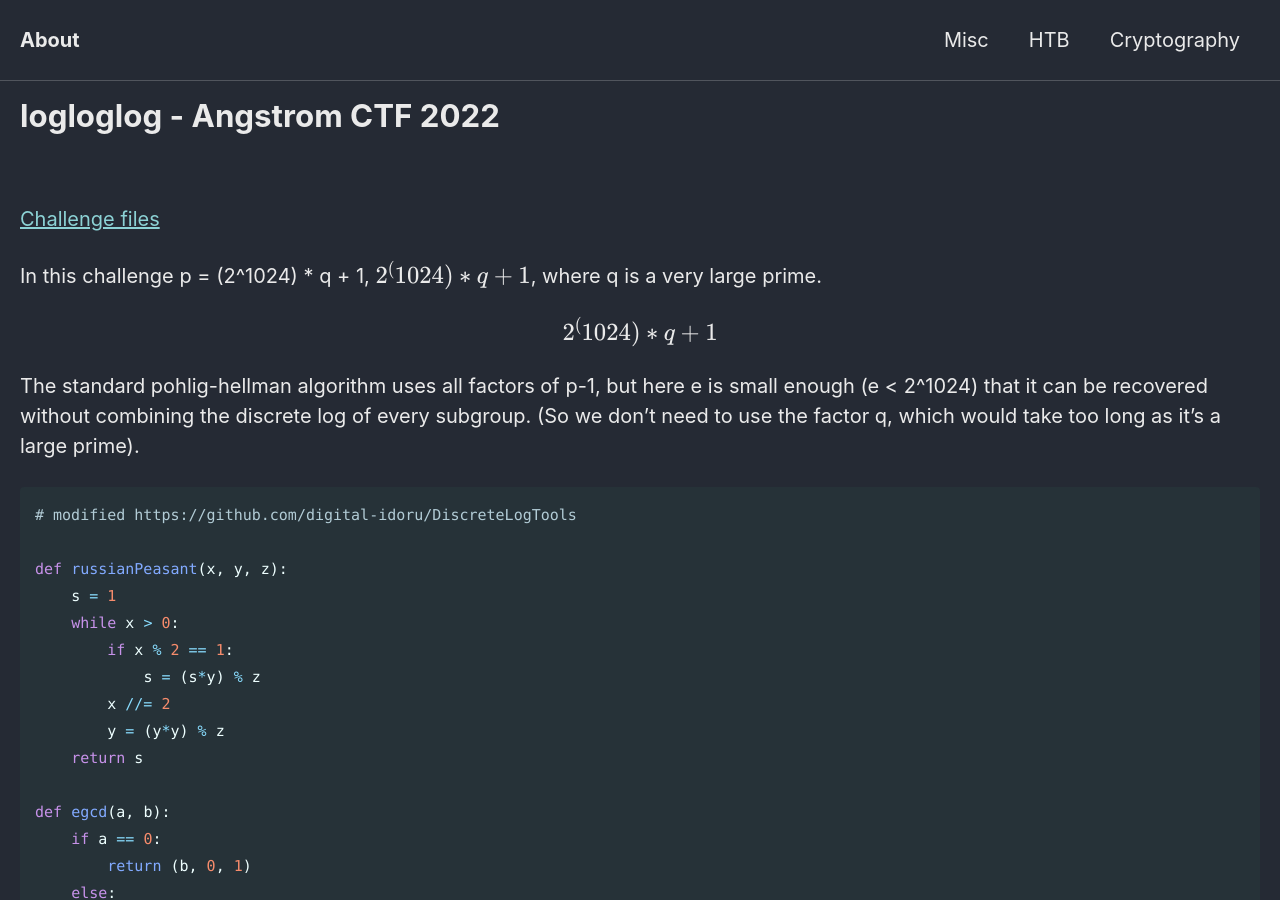
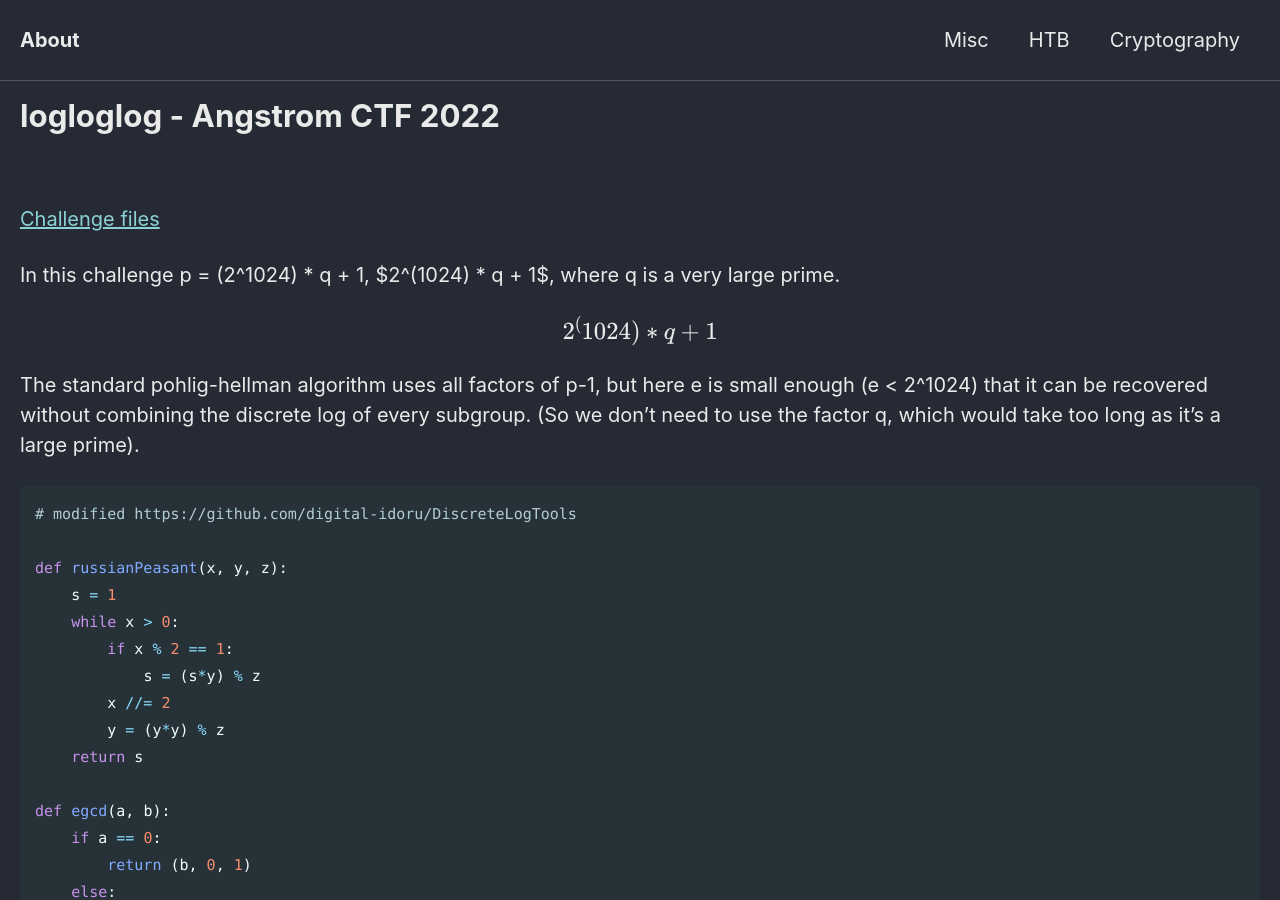
Before and after one commit to Connor-McCartney/Connor-McCartney.github.io, a Jekyll site: the page built from _pages/cryptography/diffie-hellman/logloglog-Angstrom-CTF-2022.md, in a window 1280 px wide and 900 px high. Built offline with Jekyll 4.4.1, drawn with Linux system fonts in a browser that asks for light colours; cached includes are drawn as plain includes.

```diff
--- a/_pages/cryptography/diffie-hellman/logloglog-Angstrom-CTF-2022.md
+++ b/_pages/cryptography/diffie-hellman/logloglog-Angstrom-CTF-2022.md
@@ -7,7 +7,7 @@ title: logloglog - Angstrom CTF 2022
 
 [Challenge files](https://github.com/Connor-McCartney/CTF_Files/tree/main/2022/angstromCTF/logloglog)
 
-In this challenge p = (2^1024) * q + 1, $$2^(1024) * q + 1$$,  where q is a very large prime. <br>
+In this challenge p = (2^1024) * q + 1, $2^(1024) * q + 1$,  where q is a very large prime. <br>
 
 $$2^(1024) * q + 1$$
 
```
